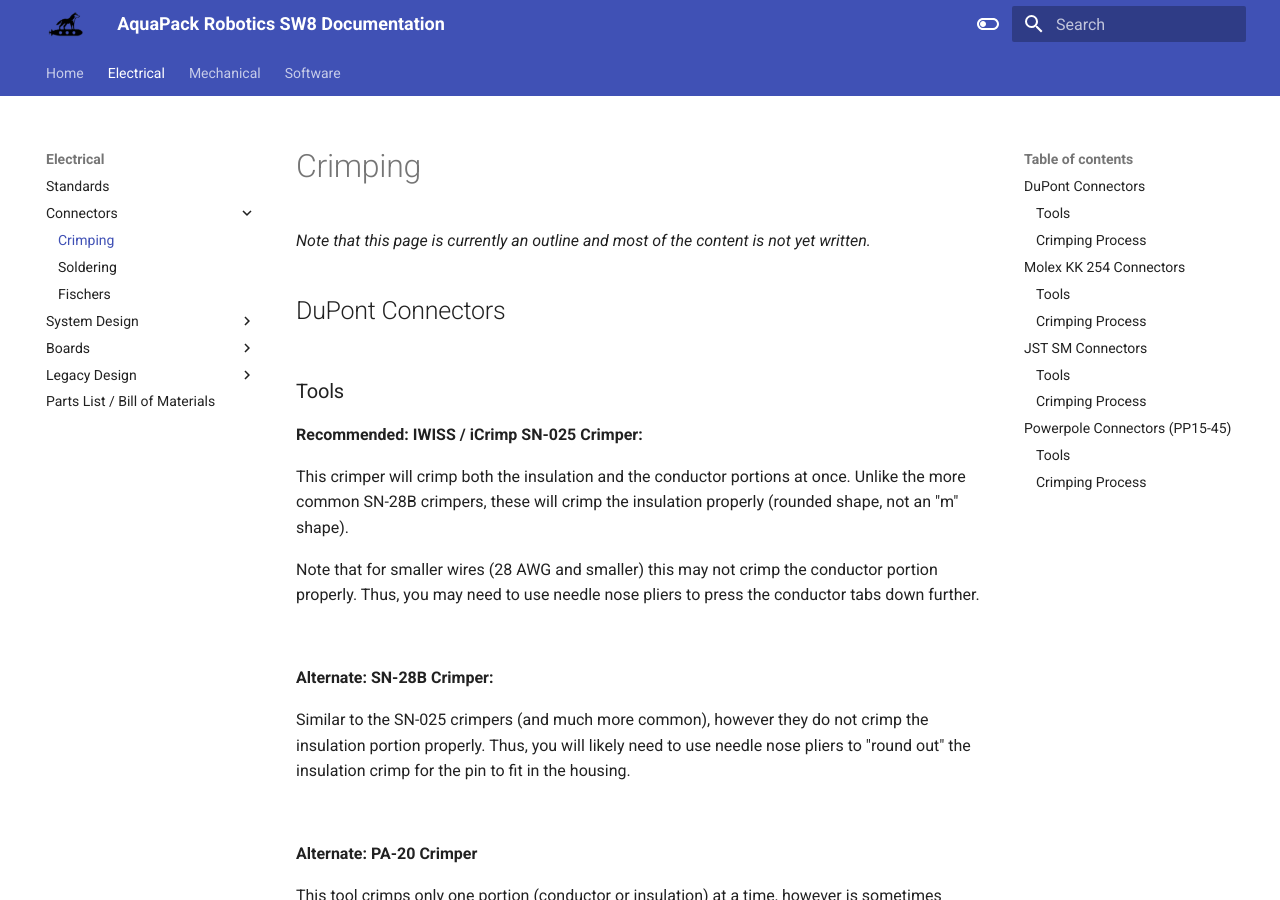
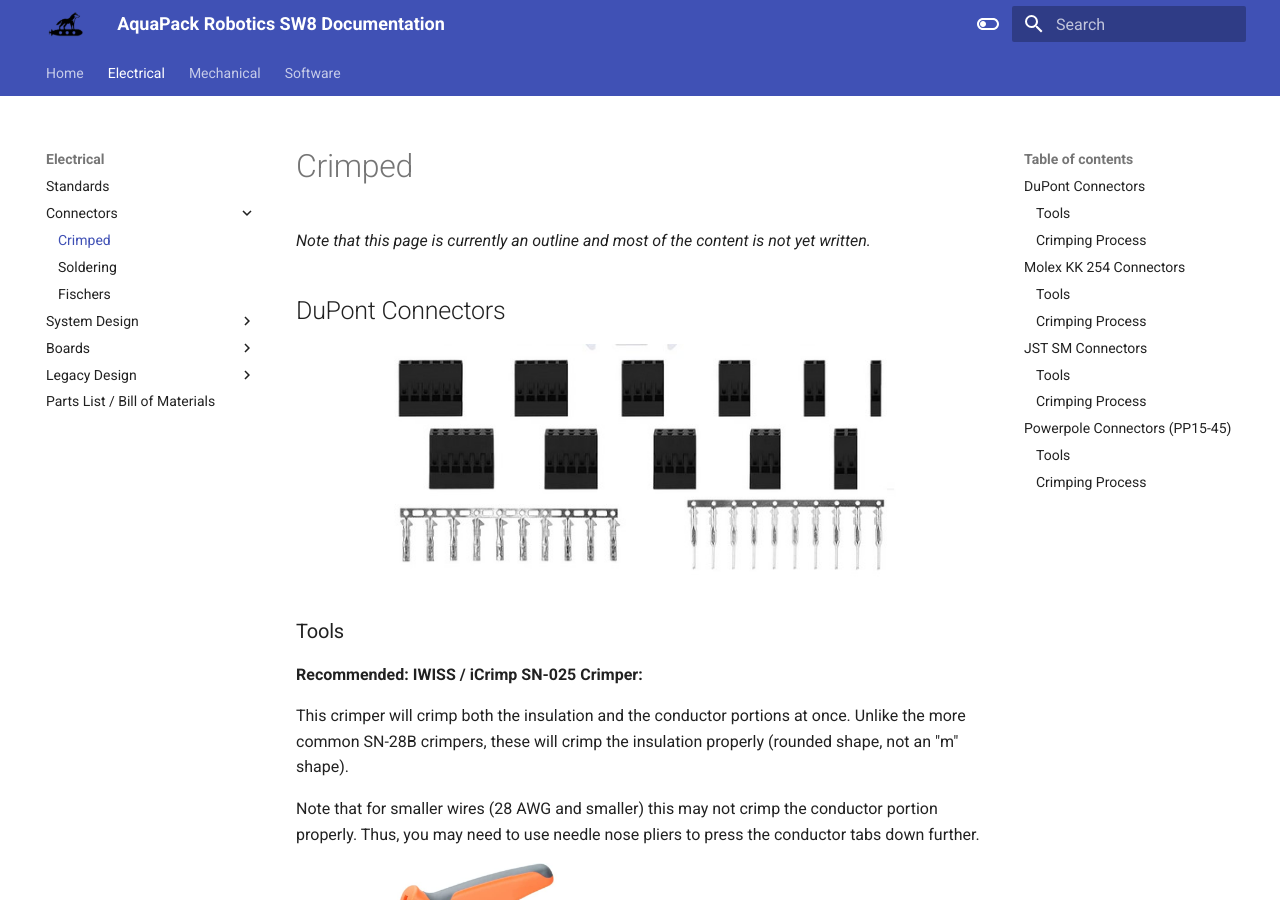
Before and after one commit to ncsurobotics/SW8-Documentation, an MkDocs documentation site: the page built from docs/electrical/connectors/crimping.md, in a window 1280 px wide and 900 px high. Built offline with MkDocs 1.6.1 and Material for MkDocs 9.7.7, drawn with Linux system fonts in a browser that asks for light colours.

Commit message:
Fix image links

```diff
--- a/docs/electrical/connectors/crimping.md
+++ b/docs/electrical/connectors/crimping.md
@@ -3,7 +3,7 @@
 
 ## DuPont Connectors
 
-![](./img/dupont-connectors.jpg){: .center style="width:80%"}
+![](../img/dupont-connectors.jpg){: .center style="width:80%"}
 
 
 ### Tools
@@ -14,21 +14,21 @@ This crimper will crimp both the insulation and the conductor portions at once.
 
 Note that for smaller wires (28 AWG and smaller) this may not crimp the conductor portion properly. Thus, you may need to use needle nose pliers to press the conductor tabs down further.
 
-![](./img/sn-025-crimper.jpg){: style="width:40%"}
+![](../img/sn-025-crimper.jpg){: style="width:40%"}
 
 
 **Alternate: SN-28B Crimper:**
 
 Similar to the SN-025 crimpers (and much more common), however they do not crimp the insulation portion properly. Thus, you will likely need to use needle nose pliers to "round out" the insulation crimp for the pin to fit in the housing.
 
-![](./img/sn-28b-crimper.jpg){: style="width:40%"}
+![](../img/sn-28b-crimper.jpg){: style="width:40%"}
 
 
 **Alternate: PA-20 Crimper**
 
 This tool crimps only one portion (conductor or insulation) at a time, however is sometimes easier to use because of that. This tool is an "m" shaped crimp, thus it will not quite crimp the insulation part correctly, however if you do not press down fully on that part it is usually good enough.
 
-![](./img/pa-20-crimper.jpg){: style="width:40%"}
+![](../img/pa-20-crimper.jpg){: style="width:40%"}
 
 
 ### Crimping Process
@@ -41,14 +41,14 @@ TODO
 ## Molex KK 254 Connectors
 
 
-![](./img/kk254-connectors.jpg){: .center style="width:80%"}
+![](../img/kk254-connectors.jpg){: .center style="width:80%"}
 
 
 
 
 ### Tools
 
-![](./img/pa-20-crimper.jpg){: style="width:40%"}
+![](../img/pa-20-crimper.jpg){: style="width:40%"}
 
 ### Crimping Process
 
@@ -61,7 +61,7 @@ TODO
 These connectors are keyed wire to wire connectors. Additionally, they latch into place when connected and are resistant to bending of male pins (both when connected and when not connected).
 
 
-![](./img/jstsm-connectors.jpg){: .center style="width:80%"}
+![](../img/jstsm-connectors.jpg){: .center style="width:80%"}
 
 
 ### Tools
@@ -70,7 +70,7 @@ These connectors are keyed wire to wire connectors. Additionally, they latch int
 
 A crimp tool making an "m" shaped crimp is required. The PA-20 crimper is used for this. It can be used for both the insulation and the conductor crimp portions.
 
-![](./img/pa-20-crimper.jpg){: style="width:40%"}
+![](../img/pa-20-crimper.jpg){: style="width:40%"}
 
 ### Crimping Process
 
@@ -79,14 +79,14 @@ TODO
 
 ## Powerpole Connectors (PP15-45)
 
-![](./img/powerpole-connectors.jpg){: .center style="width:80%"}
+![](../img/powerpole-connectors.jpg){: .center style="width:80%"}
 
 
 ### Tools
 
 The TRIcrimp Powerpole crimp tool should be used. These are reasonably priced and are easily the best Powerpole crimp tool.
 
-![](./img/powerpole-crimper.jpg){: style="width:40%"}
+![](../img/powerpole-crimper.jpg){: style="width:40%"}
 
 ### Crimping Process
 
--- a/mkdocs.yml
+++ b/mkdocs.yml
@@ -26,7 +26,7 @@ nav:
   - Electrical:
     - Standards: electrical/standards.md
     - Connectors:
-      - Crimping: electrical/connectors/crimping.md
+      - Crimped: electrical/connectors/crimping.md
       - Soldering: electrical/connectors/soldering.md
       - Fischers: electrical/connectors/fischers.md
     - System Design:
```
Also changed, not shown: docs/electrical/standards.md (+5 -1 lines).
